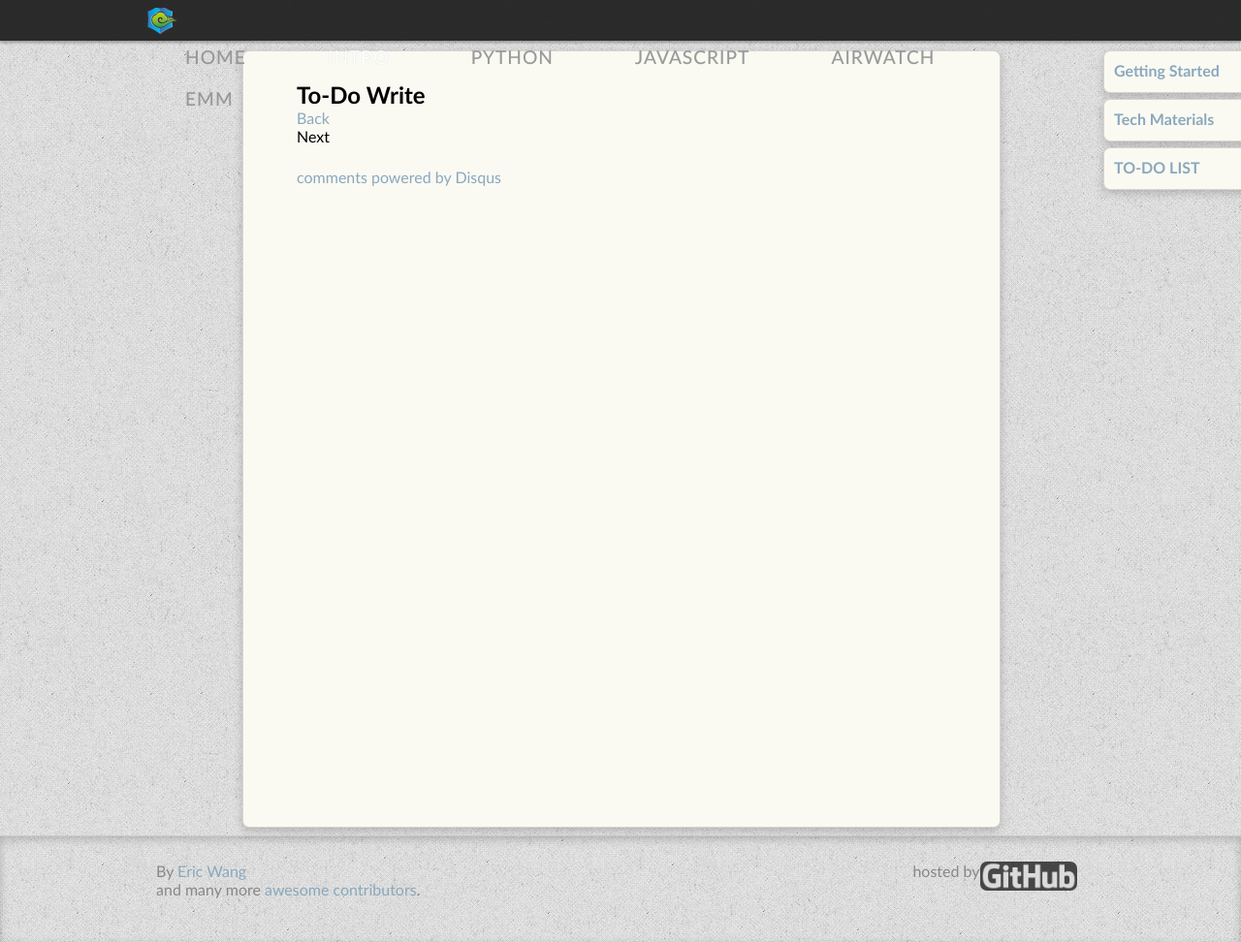
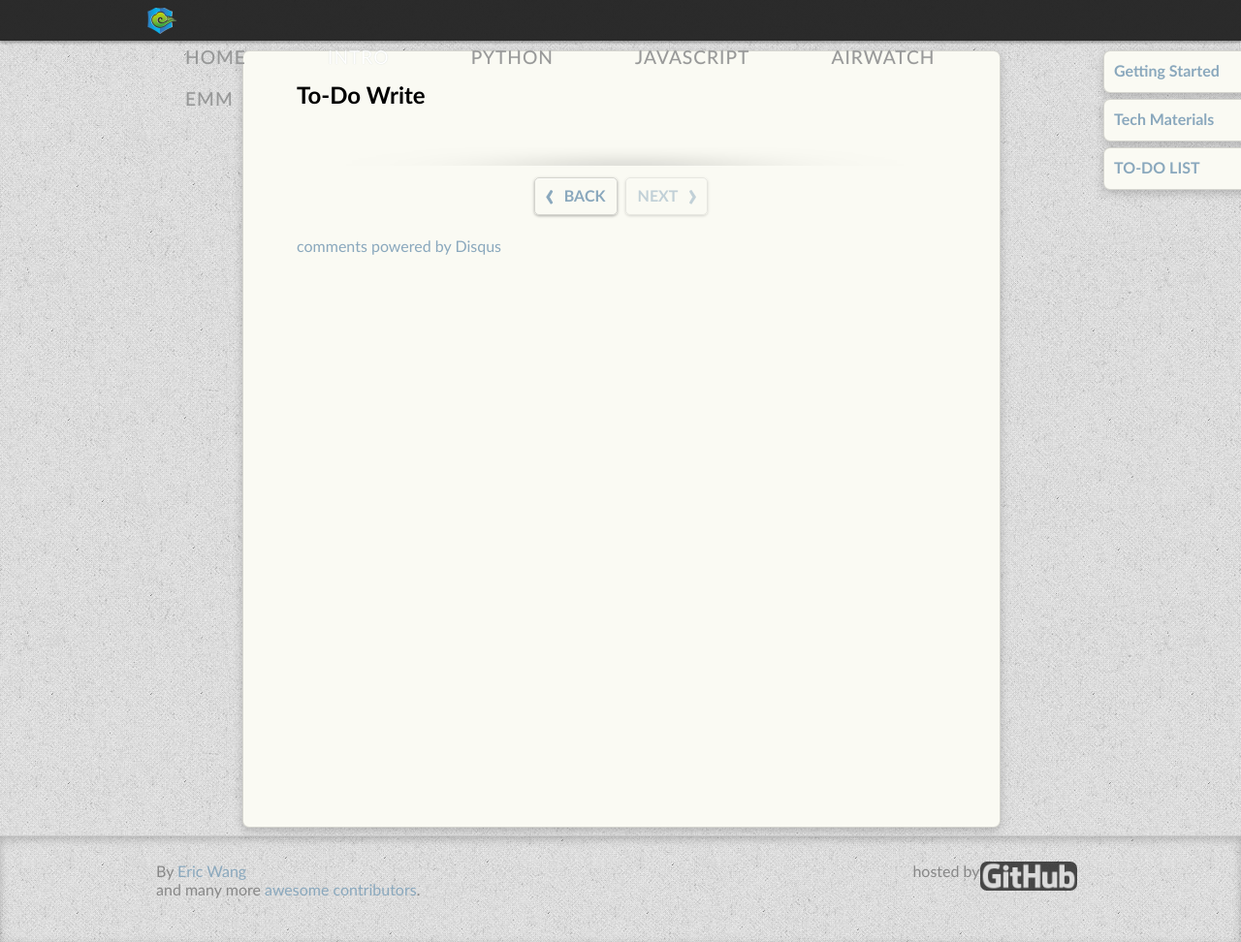
Before and after one commit to wh1100717/poly.emptystack.net, a Jekyll site: the page built from docs/todo-write.md, in a window 1280 px wide and 972 px high. Shown: the whole window at 97% size. Built offline with Jekyll 4.4.1, drawn with Linux system fonts in a browser that asks for light colours; some web fonts are replaced; Markdown is read by kramdown in place of the engine named in the settings; comment, search, counter and statistics services are not loaded.

Commit message:
add other browser style

```diff
--- a/css/animation.css
+++ b/css/animation.css
@@ -1,10 +1,18 @@
 .content{
-	-webkit-animation:content 1.5s ;
+	-webkit-animation: content 1.5s ;
+	-moz-animation: content 1.5s ;
+	-ms-animation: content 1.5s ;
+	-o-animation: content 1.5s ;
+	animation: content 1.5s ;
 }
 .content-start{
 	position:relative;
 	z-index:1000;
-	-webkit-animation:content 3s linear 5s backwards;
+	-webkit-animation: content 3s linear 5s backwards;
+	-moz-animation: content 3s linear 5s backwards;
+	-ms-animation: content 3s linear 5s backwards;
+	-o-animation: content 3s linear 5s backwards;
+	animation: content 3s linear 5s backwards;
 }
 .start{
 	z-index:0;
@@ -13,7 +21,11 @@
 	top:0px;left:0px;
 	background:#ccc;
 	text-align:center;
-	-webkit-animation:background 3s linear 5s forwards;
+	-webkit-animation: background 3s linear 5s forwards;
+	-moz-animation: background 3s linear 5s forwards;
+	-ms-animation: background 3s linear 5s forwards;
+	-o-animation: background 3s linear 5s forwards;
+	animation: background 3s linear 5s forwards;
 }
 .image{
 	position:absolute;
@@ -21,7 +33,11 @@
 	top:50%;left:50%;
 	margin:-37px;
 	background-image:url("../logo.png");
-	-webkit-animation:image 3s linear forwards;
+	-webkit-animation: image 3s linear forwards;
+	-moz-animation: image 3s linear forwards;
+	-ms-animation: image 3s linear forwards;
+	-o-animation: image 3s linear forwards;
+	animation: image 3s linear forwards;
 }
 .start h2{
 	font-weight:blod;
@@ -32,7 +48,11 @@
 	position:absolute;
 	text-align:center;
 	text-shadow: 0px 0px 1px #fff;
-	-webkit-animation:start 3s linear 2s backwards;
+	-webkit-animation: start 3s linear 2s backwards;
+	-moz-animation: start 3s linear 2s backwards;
+	-ms-animation: start 3s linear 2s backwards;
+	-o-animation: start 3s linear 2s backwards;
+	animation: start 3s linear 2s backwards;
 }
 @-webkit-keyframes start{
 	0%{
@@ -63,17 +83,61 @@
 }
 @-webkit-keyframes background{
 	0%{
-		-webkit-opacity:1;
+		opacity:1;
 	}
 	100%{
-		-webkit-opacity:0;
+		opacity:0;
 	}
 }
 @-webkit-keyframes content{
 	0%{
-		-webkit-opacity:0;
+		opacity:0;
 	}
 	100%{
-		-webkit-opacity:1;
+		opacity:1;
 	}
 }
+
+@-moz-keyframes start{
+	0%{
+		opacity: 0;
+		text-shadow: 0px 0px 40px #fff;
+		-moz-transform: scale(3);
+	}
+	50%{
+		opacity: 0.5;
+		text-shadow: 0px 0px 10px #fff;
+		-moz-transform: scale(2);
+	}
+	100%{
+		opacity: 1;
+		text-shadow: 0px 0px 1px #fff;
+		-moz-transform: scale(1);
+	}
+}
+@-moz-keyframes image{
+	0%{
+		opacity: 0;
+		-moz-transform: scale(100);
+	}
+	100%{
+		opacity: 1;
+		-moz-transform: scale(1.5);
+	}
+}
+@-moz-keyframes background{
+	0%{
+		opacity:1;
+	}
+	100%{
+		opacity:0;
+	}
+}
+@-moz-keyframes content{
+	0%{
+		opacity:0;
+	}
+	100%{
+		opacity:1;
+	}
+}
--- a/css/base.css
+++ b/css/base.css
@@ -39,7 +39,7 @@
 				float: left;
 				width: 32px;
 				height: 32px;
-				margin: 5px 3px 0 0;
+				margin: 5px 0 0;
 				background: url("../favicon.ico")
 			}
 
@@ -68,15 +68,35 @@
 				content:attr(data-hover);
 				pointer-events: none;
 				opacity:0;
-				-webkit-transform-origin:top;
-				-webkit-transform:scale(1.1) rotate(4deg) translateX(10px) translateY(-10px);
-				-webkit-transform-origin:100% 0%;
-				-webkit-transition:all 0.3s;
+				-webkit-transform-origin: top;
+				-moz-transform-origin: top;
+				-ms-transform-origin: top;
+				-o-transform-origin: top;
+				transform-origin: top;
+				-webkit-transform: scale(1.1) rotate(4deg) translateX(10px) translateY(-10px);
+				-moz-transform: scale(1.1) rotate(4deg) translateX(10px) translateY(-10px);
+				-ms-transform: scale(1.1) rotate(4deg) translateX(10px) translateY(-10px);
+				-o-transform: scale(1.1) rotate(4deg) translateX(10px) translateY(-10px);
+				transform: scale(1.1) rotate(4deg) translateX(10px) translateY(-10px);
+				-webkit-transform-origin: 100% 0%;
+				-moz-transform-origin: 100% 0%;
+				-ms-transform-origin: 100% 0%;
+				-o-transform-origin: 100% 0%;
+				transform-origin: 100% 0%;
+				-webkit-transition: all 0.3s;
+				-moz-transition: all 0.3s;
+				-ms-transition: all 0.3s;
+				-o-transition: all 0.3s;
+				transition: all 0.3s;
 			}
 
 			.top-navs a:hover::before{
 				opacity:1;
-				-webkit-transform:scale(1) rotateY(0deg) translateX(0px) translateY(0px);
+				-webkit-transform: scale(1) rotateY(0deg) translateX(0px) translateY(0px);
+				-moz-transform: scale(1) rotateY(0deg) translateX(0px) translateY(0px);
+				-ms-transform: scale(1) rotateY(0deg) translateX(0px) translateY(0px);
+				-o-transform: scale(1) rotateY(0deg) translateX(0px) translateY(0px);
+				transform: scale(1) rotateY(0deg) translateX(0px) translateY(0px);
 			}
 
 			.top-navs .current {
@@ -137,6 +157,7 @@
 			    /* Font settings */
 			    font-weight: bold;
 			    color: #8AA8BD;
+			    z-index: 99;
 			}
 
 			#kk{
@@ -162,9 +183,6 @@
 				width:222px;
 				height:22px;
 			}
-            .dropdown.li{
-
-            }
 
 			.container-navs:after {
 			    content: "";
@@ -201,6 +219,7 @@
                 pointer-events: none;
 			    /* Hiding */
 			    opacity: 0;
+			    z-index: 99;
 
 			}
 
@@ -339,6 +358,10 @@
 				opacity: 0;
 				pointer-events: none;
 				-webkit-transition: all .3s;
+				-moz-transition: all .3s;
+				-ms-transition: all .3s;
+				-o-transition: all .3s;
+				transition: all .3s;
 			}
 
 			.unit span{
@@ -406,6 +429,10 @@
 				opacity: 0;
 				pointer-events: none;
 				-webkit-transition: all .3s;
+				-moz-transition: all .3s;
+				-ms-transition: all .3s;
+				-o-transition: all .3s;
+				transition: all .3s;
 			}
 
 			.quickstart-right .title span{
@@ -504,7 +531,19 @@
 			}
 			#head{
                 -webkit-transform-origin: 50% 100%;
+                -moz-transform-origin: 50% 100%;
+                -ms-transform-origin: 50% 100%;
+                -o-transform-origin: 50% 100%;
+                transform-origin: 50% 100%;
                 -webkit-transition: 2s;
+                -moz-transition: 2s;
+                -ms-transition: 2s;
+                -o-transition: 2s;
+                transition: 2s;
+                /*
+                -webkit-animation: mm 2s linear infinite alternate;
+                -moz-animation: mm 2s linear infinite alternate;
+				*/
 			}
 			.mm2{
                 height: 130px;
@@ -513,9 +552,81 @@
                 clear: left;
 			}
 
+			/* section-nav */
+			.section-nav {
+			  text-align: center;
+			  padding-top: 40px;
+			  position: relative;
+			  background: url(../img/article-footer.png) top center no-repeat;
+			  margin: 40px -20px 10px;
+			}
 
+			.section-nav > div {
+			  	width: 49.5%;
+			}
 
+			.section-nav a, .section-nav span {
+			  color: #8aa8bd;
+			  font-size: 16px;
+			  text-transform: uppercase;
+			  font-weight: 700;
+			  padding: 8px 12px 10px;
+			  border-radius: 5px;
+			  border: 1px solid rgba(0,0,0,0.15);
+			  box-shadow: 0 1px 3px rgba(0,0,0,.3), inset 0 1px 1px rgba(255,255,255,.5);
+			  background: #fafaf3;
+			}
 
+			.section-nav a:hover {
+			  color: #8aa8bd;
+			  background: #f3f8f8;
+			}
+
+			.section-nav .next, .section-nav .prev {
+			  position: relative;
+			}
+
+			.section-nav .next:after, .section-nav .prev:before {
+			  font-size: 36px;
+			  color: #8aa8bd;
+			  font-weight: 800;
+			  position: absolute;
+			  top: -7px;
+			}
+
+			.section-nav .next:after {
+			  content: "›";
+			  right: 10px;
+			}
+
+			.section-nav .prev:before {
+			  content: "‹";
+			  left: 10px;
+			}
+
+			.left {
+				float: left;
+				text-align: right;
+			}
+
+			.section-nav .prev, .section-nav .prev:hover {
+			  padding-left: 30px;
+			}
+
+			.right {
+				float: right;
+				text-align: left;
+			}
+
+			.section-nav .next, .section-nav .next:hover {
+			  padding-right: 30px;
+			}
+
+			.section-nav .disabled {
+			  opacity: .5;
+			  /*filter: alpha*/
+			  cursor: default;
+			}
 
 			/* footer */
 			.footer{
@@ -565,9 +676,30 @@
 				border-radius: 7px;
 				opacity: .8;
 				-webkit-transition: all .3s;
+				-moz-transition: all .3s;
+				-ms-transition: all .3s;
+				-o-transition: all .3s;
+				transition: all .3s;
 			}
 
 			.footer-img:hover {
 				opacity: 1;
 			}
 			/* end footer */
+
+@-webkit-keyframes mm {
+	0% {
+		-webkit-transform: rotate(-10deg);
+	}
+	100% {
+		-webkit-transform: rotate(10deg);
+	}
+}
+@-moz-keyframes mm {
+	0% {
+		-moz-transform: rotate(-10deg);
+	}
+	100% {
+		-moz-transform: rotate(10deg);
+	}
+}
--- a/css/goTop.css
+++ b/css/goTop.css
@@ -7,13 +7,14 @@
 				background: #fafaf3;
 			    border-radius: 7px;
 			    border: 1px solid rgba(0,0,0,0.15);
+			    box-shadow: 0 3px 10px rgba(0,0,0,.2);
 				overflow: hidden;
 				opacity: 0;
+				z-index: 100;
 			}
 
 			.gotop a {
 				text-decoration: none;
-				font-weight: bold;
 			}
 
 			#gotop {
@@ -26,6 +27,10 @@
 				text-decoration: none;
 				display: block;
 				-webkit-transition: all .3s;
+				-moz-transition: all .3s;
+				-ms-transition: all .3s;
+				-o-transition: all .3s;
+				transition: all .3s;
 			}
 
 			#gotop::before {
@@ -38,7 +43,15 @@
 				text-align: center;
 			}
 
+			.gotop:hover {
+				background: #f3f8f8;
+			}
+
 			.gotop:hover #gotop {
 				color: #8AA8BD;
 				-webkit-transform: translateY(-100%);
+				-moz-transform: translateY(-100%);
+				-ms-transform: translateY(-100%);
+				-o-transform: translateY(-100%);
+				transform: translateY(-100%);
 			}
```
Also changed, not shown: js/mm.js (+0 -15 lines).
